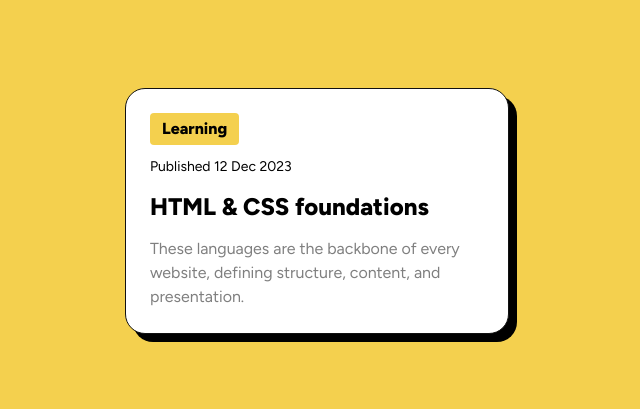
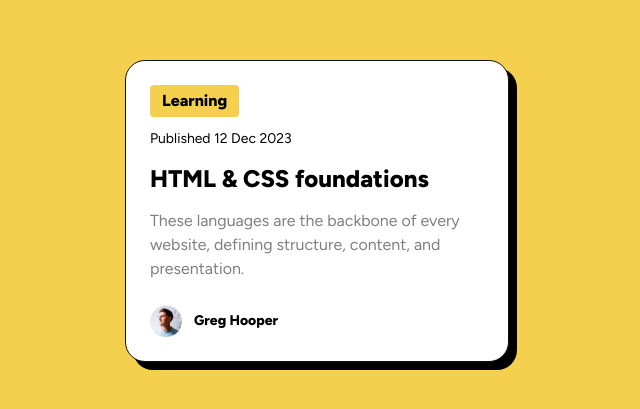
Before and after one commit to no-pla/blog_preview_card, a Next.js app: page / in a window 1280 px wide. Shown: the part 189-598 px from the top of the page, without its empty margins (323-963 px from the left). Built offline with nearby package versions, Linux system fonts and the light colour scheme.

Commit message:
Design: 유저 프로필 정보 스타일 add

```diff
--- /dev/null
+++ b/app/components/UserInfo.tsx
@@ -0,0 +1,18 @@
+import Image from "next/image";
+import React from "react";
+
+const UserInfo = () => {
+  return (
+    <div className="flex items-center gap-3 font-extrabold text-sm">
+      <Image
+        src="/image-avatar.webp"
+        alt="Greg Hooper의 프로필 이미지입니다."
+        width={32}
+        height={32}
+      />
+      <span>Greg Hooper</span>
+    </div>
+  );
+};
+
+export default UserInfo;
--- a/app/page.tsx
+++ b/app/page.tsx
@@ -1,11 +1,13 @@
 import Card from "./components/Card";
 import PostDescription from "./components/PostDescription";
+import UserInfo from "./components/UserInfo";
 
 export default function Home() {
   return (
     <main className="bg-yellow h-screen flex justify-center items-center">
       <Card>
         <PostDescription />
+        <UserInfo />
       </Card>
     </main>
   );
```
